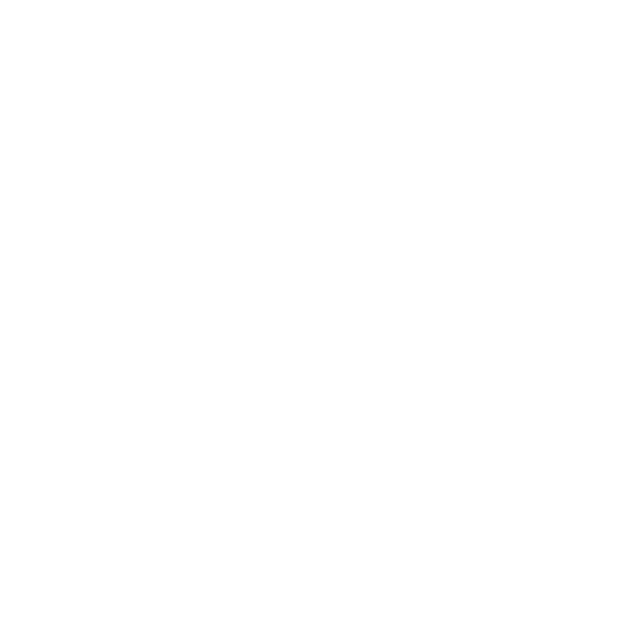
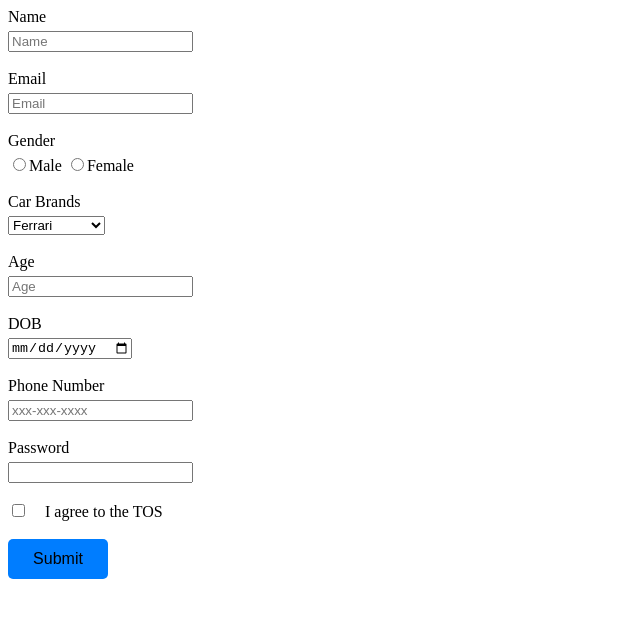
Before and after one commit to acciojob/signup-form-car-hcharshal31, a website: page main.html in a window 1280 px wide. Shown: the whole page, without its empty margins (0-640 px from the left). Drawn offline with Linux system fonts and the light colour scheme.

Commit message:
created a submission

```diff
--- a/main.html
+++ b/main.html
@@ -7,7 +7,52 @@
 </head>
 
 <body>
-	<!-- the entire body must be written by student -->
+	<form method="post">
+	    <label for="name">Name</label>
+	    <input type= "text" id="name" placeholder="Name" required>
+	    <br>
+	    <br>
+	    <label for="email">Email</label>
+	    <input type= "email" id="email" placeholder="Email"  required>
+	    <br>
+	    <br>
+	    <label for="gender_m, gender_f">Gender</label>
+	    <input type= "radio" id="gender_m" name="gender" value="male" required>Male
+	    <input type= "radio" id="gender_f" name="gender" value="female" required>Female
+	    <br>
+	    <br>
+		<label for="cars">Car Brands</label>
+		<select>
+			<option>Ferrari</option>
+			<option>Koneigsegg</option>
+			<option>Pagani</option>
+			<option>Porsche</option>
+			<option>Aston martin</option>
+		</select>
+		<br>
+		<br>
+		<label for="age">Age</label>
+		<input type="number" id="age" placeholder="Age" required>
+		<br>
+		<br>
+		<label for="dob">DOB</label>
+		<input type="date" id ="dob" required>
+		<br>
+		<br>
+		<label for="tel">Phone Number</label>
+		<input type="tel" id="tel" placeholder="xxx-xxx-xxxx">
+		<br>
+		<br>
+		<label for="password">Password</label>
+		<input type="password" id="password" required>
+		<br>
+		<br>
+		<input type="checkbox" id="tos" value="I agree to the TOS" required>I agree to the TOS
+		<br>
+		<br>
+		<input type="submit" id="submit">
+	</form>
+
     <script type="text/javascript" src="./script.js">
 </script>
 
--- a/styles.css
+++ b/styles.css
@@ -1,2 +1,23 @@
+label{
+	display: block;
+	margin-bottom: 5px;
+}
 
+#tos{
+	margin-right: 20px;
+}
+
+#submit{
+	background-color: #007dff;
+	border: none;
+	width: 100px;
+	height: 40px;
+	border-radius: 5px;
+	font-size: 16px;
+}
+
+#submit:hover{
+	background-color: #660000;
+	color: #ffffff;
+}
 /* Your CSS Code here. */
```
